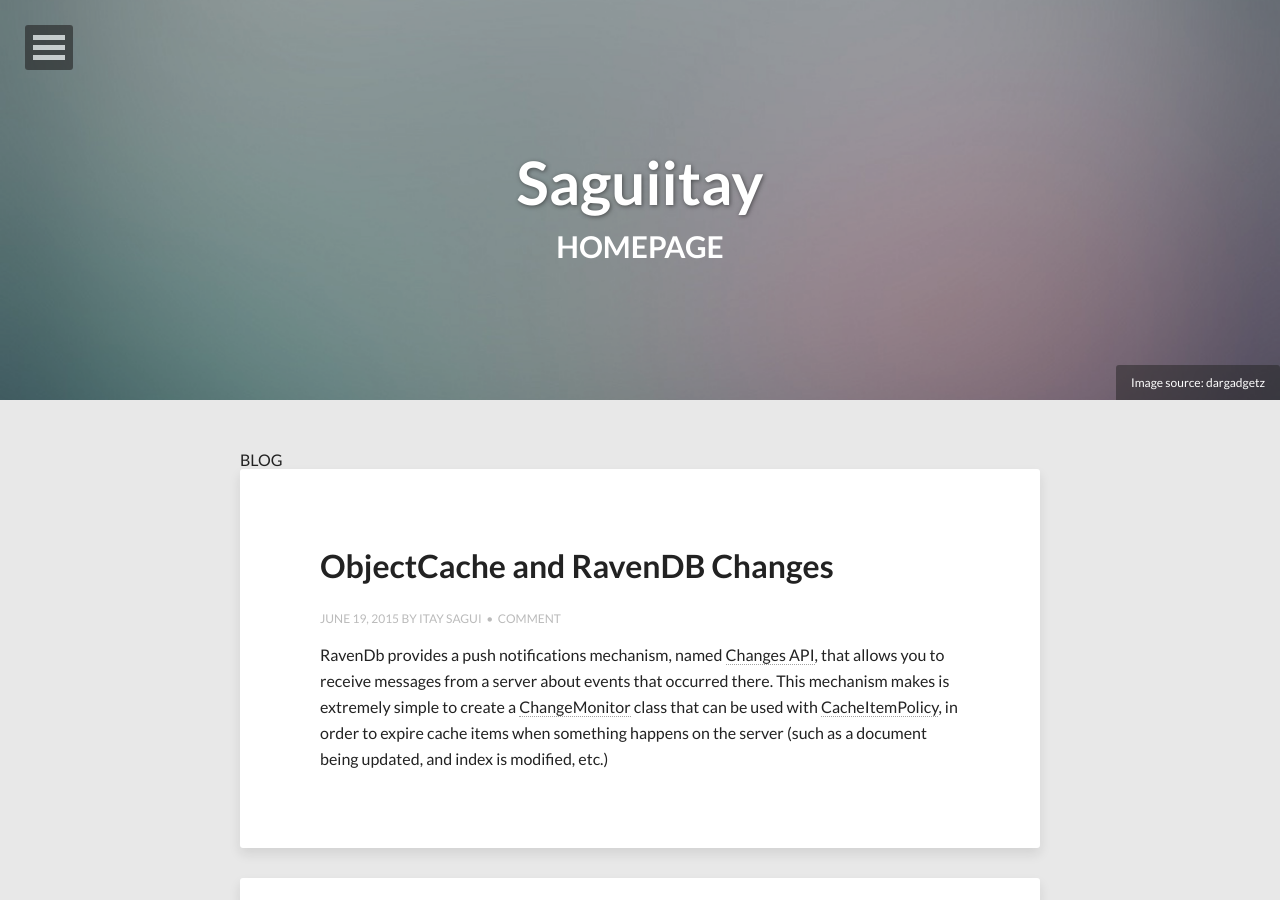
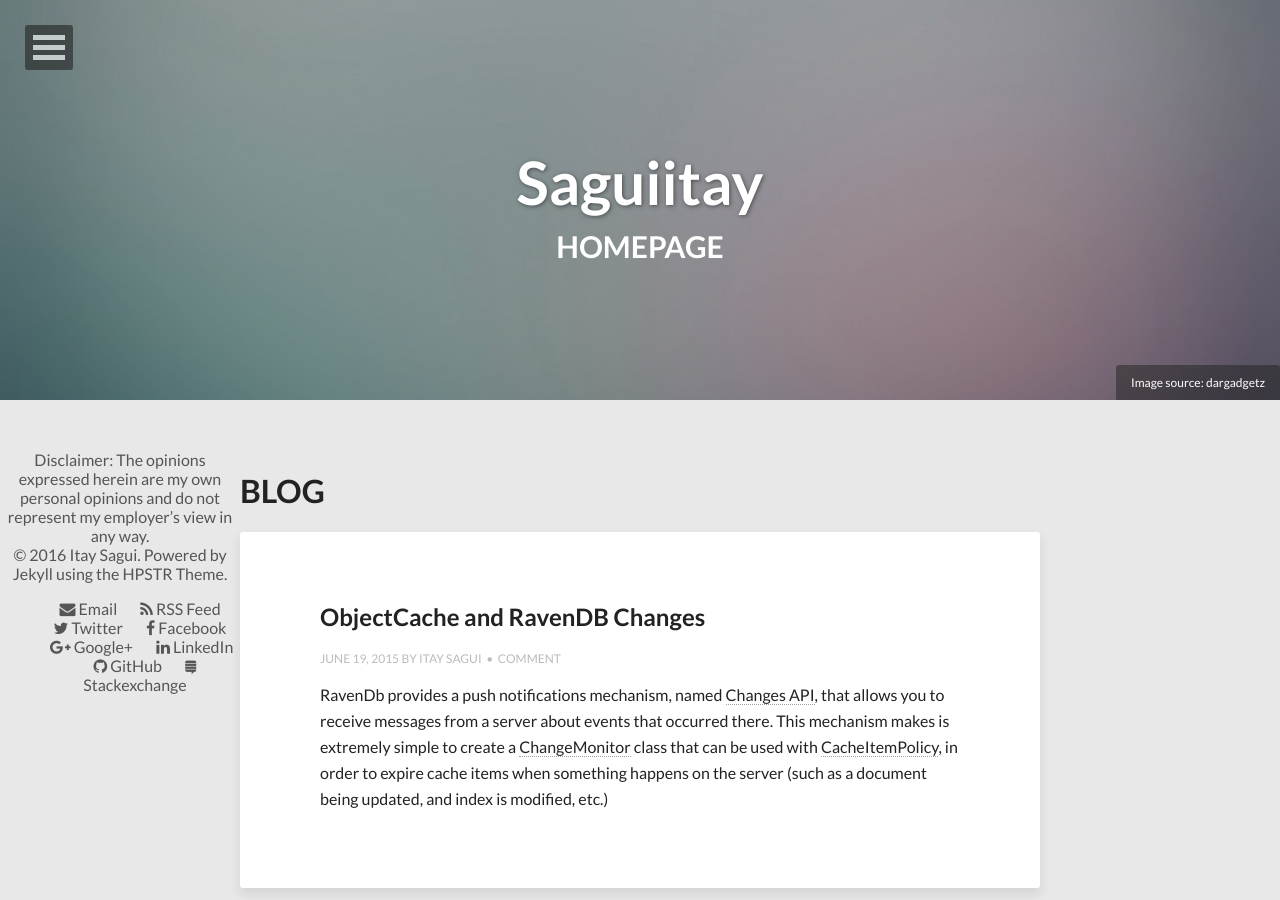
Before and after one commit to nathanghans/saguiitay.github.io, a Jekyll site: the page built from index.html, in a window 1280 px wide and 900 px high. Built offline with Jekyll 4.4.1, drawn with Linux system fonts in a browser that asks for light colours; nearby versions of some CDN libraries.

Commit message:
Update index.html

```diff
--- a/index.html
+++ b/index.html
@@ -9,15 +9,15 @@ image:
 ---
 
 <div>
-  <div>
-    <header>BLOG</header>
+  <div class="pull-right">
+    <header><h1 class="entry-title">BLOG</h1></header>
     {% for post in site.posts limit:3 %}
       <article class="hentry">
         <header>
           {% if post.link %}
-            <h1 class="entry-title"><a href="{{ site.url }}{{ post.url }}" rel="bookmark" title="{{ post.title }}"><i class="fa fa-angle-double-right"></i></a> <a href="{{ post.link }}">{{ post.title }}</a></h1>
+            <h2 class="entry-title"><a href="{{ site.url }}{{ post.url }}" rel="bookmark" title="{{ post.title }}"><i class="fa fa-angle-double-right"></i></a> <a href="{{ post.link }}">{{ post.title }}</a></h2>
           {% else %}
-            <h1 class="entry-title"><a href="{{ site.url }}{{ post.url }}" rel="bookmark" title="{{ post.title }}" itemprop="url">{{ post.title }}</a></h1>
+            <h2 class="entry-title"><a href="{{ site.url }}{{ post.url }}" rel="bookmark" title="{{ post.title }}" itemprop="url">{{ post.title }}</a></h2>
           {% endif %}
         </header>
         <div class="entry-meta">
@@ -29,7 +29,7 @@ image:
       </article><!-- /.hentry -->
     {% endfor %}
   </div>
-  <div>
-    <header>PROJECTS</header>
+  <div class="pull-right">
+    <header><h1 class="entry-title">PROJECTS</h1></header>
   </div>
 </div>
```
